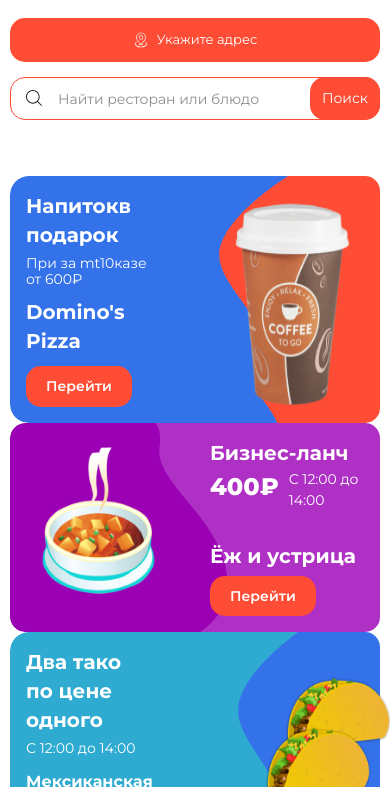
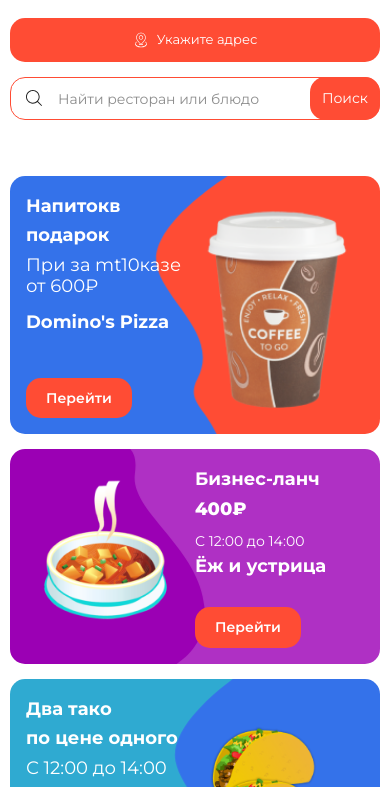
Before and after one commit to QobilovSardor/Delivery, a plain HTML site: page index.html in a window 390 px wide. Shown: the part 57-844 px from the top of the page. Drawn offline with Linux system fonts and the light colour scheme.

Commit message:
bugs 70% finshd

```diff
--- a/css/style.css
+++ b/css/style.css
@@ -180,11 +180,12 @@ svg {
 .first-products__category .first-product__content,
 .first-products__category .two-product__content,
 .first-products__category .three-product__content {
-	background-size: 100%;
 	border-radius: 15px;
 	padding: 16px;
 	height: 100%;
 	background-size: cover;
+	background-position: top center;
+	margin-bottom: 16px;
 }
 
 .first-products__category .first-product__content {
@@ -1209,6 +1210,7 @@ input::-webkit-inner-spin-button {
 footer {
 	background: rgb(242, 242, 242);
 	padding: 40px 0;
+	margin-top: 150px;
 }
 
 footer .footer-wrap {
@@ -1267,20 +1269,6 @@ footer .footer-wrap .footer-right .footer-series-title span {
 }
 
 @media (max-width: 1240px) {
-	.sorting-bar .sorting-bar__link {
-		font-size: 13px;
-	}
-
-	.sorting-bar .sorting-bar__content .media-hide__text1 {
-		display: none;
-	}
-
-	.profitable-offer .profitable-offer__info p {
-		padding-bottom: 0;
-	}
-}
-
-@media (max-width: 1240px) {
 	.header .header-location {
 		margin-left: 28px;
 		white-space: nowrap;
@@ -1295,7 +1283,41 @@ footer .footer-wrap .footer-right .footer-series-title span {
 	.header .header-language {
 		margin-right: 28px;
 	}
-}
+
+	.sorting-bar .sorting-bar__link {
+		font-size: 13px;
+	}
+
+	.sorting-bar .sorting-bar__content .media-hide__text1 {
+		display: none;
+	}
+
+	.profitable-offer .profitable-offer__info p {
+		padding-bottom: 0;
+	}
+
+	.first-products__category .first-product__box-img {
+		margin-left: 0;
+	}
+
+	.first-products__category .first-product__box-img img {
+		object-fit: contain;
+	}
+
+	.first-products__category .first-product__box {
+		margin-left: 0;
+	}
+
+	.first-product__info .mb30 {
+		margin-bottom: 0;
+	}
+
+	.first-product__box-img .three-product__content-img2,
+	.first-product__box-img .three-product__content-img1 {
+		left: 0;
+	}
+}
+
 
 @media (max-width: 992px) {
 	.header .media-hide__text {
@@ -1321,6 +1343,19 @@ footer .footer-wrap .footer-right .footer-series-title span {
 
 	.profitable-offer .profitable-offer__info p {
 		padding-bottom: 10px;
+	}
+
+	.first-products__category .first-product__info h2 {
+		font-size: 18px;
+	}
+
+	.first-products__category .first-product__info p {
+		font-size: 18px;
+	}
+
+	.first-product__info .mb30 {
+		flex-direction: column;
+		align-items: start !important;
 	}
 }
 
@@ -1924,12 +1959,12 @@ footer .footer-wrap .footer-right .footer-series-title span {
 		margin-top: 12px;
 	}
 
-	.product .domin {
+	/* .product .domin {
 		background: url(../images/backgrounds/domin-bg-2.png) no-repeat;
 		background-size: cover;
 		padding: 115px 7px 16px 7px;
 		margin-bottom: 24px;
-	}
+	} */
 
 	.product .domin .domin-title {
 		font-size: 28px;
--- a/index.html
+++ b/index.html
@@ -108,7 +108,7 @@
 			<section class="first-products__category mt30">
 				<div class="container">
 					<div class="row">
-						<div class="col-lg-4 col-md-4 col-sm-4 col-xs-4">
+						<div class="col-lg-4 col-md-4 col-sm-4 col-xs-6 col-12 mb15">
 							<div class="first-product__content df ai-center c-white">
 								<div class="first-product__box">
 									<div class="first-product__info">
@@ -127,7 +127,7 @@
 								</div>
 							</div>
 						</div>
-						<div class="col-lg-4 col-md-4 col-sm-4 col-xs-4">
+						<div class="col-lg-4 col-md-4 col-sm-4 col-xs-6 col-12 mb15">
 							<div class="two-product__content df jc-between ai-center c-white">
 								<div class="first-product__box-img">
 									<img src="images/first-product-img2.png" alt="">
@@ -149,7 +149,7 @@
 								</div>
 							</div>
 						</div>
-						<div class="col-lg-4 col-md-4 col-sm-4 col-xs-4">
+						<div class="col-lg-4 col-md-4 col-sm-4 col-xs-6 col-12 mb15">
 							<div class="three-product__content df ai-center c-white">
 								<div class="first-product__box">
 									<div class="first-product__info">
@@ -201,7 +201,8 @@
 							<li>
 								<a class="sorting-bar__link fs14 fw600 c-white df ai-center" href="#">
 									Еще
-									<svg class="ml10" width="14" height="8" viewBox="0 0 14 8" fill="none" xmlns="http://www.w3.org/2000/svg">
+									<svg class="ml10" width="14" height="8" viewBox="0 0 14 8" fill="none"
+										xmlns="http://www.w3.org/2000/svg">
 										<path d="M1 1L7 7L13 1" stroke="white" stroke-width="0.5" stroke-linecap="round" />
 									</svg>
 								</a>
@@ -217,7 +218,8 @@
 						<div class="df jc-between">
 							<div class="pr">
 								<div class="select-box df ai-center">
-									<h4 class="mr5 fs14 fw500 c-white">Доставка: <span class="select-tme media-hide__time">сейчас</span></h4>
+									<h4 class="mr5 fs14 fw500 c-white">Доставка: <span class="select-tme media-hide__time">сейчас</span>
+									</h4>
 									<svg width="14" height="8" viewBox="0 0 14 8" fill="none" xmlns="http://www.w3.org/2000/svg">
 										<path d="M1 1L7 7L13 1" stroke="white" stroke-width="0.5" stroke-linecap="round" />
 									</svg>
@@ -641,10 +643,12 @@
 					<div class="swiper mySwiper2">
 						<div class="swiper-wrapper">
 							<div class="swiper-slide">
-								<div class="profitable-offer__card df jc-between profitable-offer__card-one c-white pt20 pl20 pb20 pr10">
+								<div
+									class="profitable-offer__card df jc-between profitable-offer__card-one c-white pt20 pl20 pb20 pr10">
 									<div class="profitable-offer__info">
 										<h3 class="fw700 fs28">Счастливые часы</h3>
-										<p class="fs16 fw500 pt10 pb15">Получите <span class="fs18 fw600">скидку 20%</span><br> в будние дни с
+										<p class="fs16 fw500 pt10 pb15">Получите <span class="fs18 fw600">скидку 20%</span><br> в будние дни
+											с
 											12:00 до 17:00</p>
 									</div>
 									<div class="tac">
@@ -657,7 +661,8 @@
 								</div>
 							</div>
 							<div class="swiper-slide">
-								<div class="profitable-offer__card df jc-between profitable-offer__card-two c-white pt20 pl20 pb20 pr10">
+								<div
+									class="profitable-offer__card df jc-between profitable-offer__card-two c-white pt20 pl20 pb20 pr10">
 									<div class="profitable-offer__info">
 										<h3 class="fw700 fs28">Счастливые часы</h3>
 										<ul class="pt15 pb10">
@@ -678,7 +683,8 @@
 								</div>
 							</div>
 							<div class="swiper-slide">
-								<div class="profitable-offer__card df jc-between profitable-offer__card-three c-white pt20 pl20 pb20 pr10">
+								<div
+									class="profitable-offer__card df jc-between profitable-offer__card-three c-white pt20 pl20 pb20 pr10">
 									<div class="profitable-offer__info">
 										<h3 class="fw700 fs28">Счастливые часы</h3>
 										<ul class="pt15 pb10">
@@ -699,7 +705,8 @@
 								</div>
 							</div>
 							<div class="swiper-slide">
-								<div class="profitable-offer__card df jc-between profitable-offer__card-four c-white pt20 pl20 pb20 pr10">
+								<div
+									class="profitable-offer__card df jc-between profitable-offer__card-four c-white pt20 pl20 pb20 pr10">
 									<div class="profitable-offer__info">
 										<h3 class="fw700 fs28">Счастливые часы</h3>
 										<ul class="pt15 pb10">
--- a/js/script.js
+++ b/js/script.js
@@ -6,9 +6,9 @@ window.addEventListener('DOMContentLoaded', () => {
 			headerLanguageList = document.querySelectorAll('.header-language__box li'),
 			headerLanguageListImg = document.querySelectorAll('.header-language__box li img');
 
-			headerLaguabeBtn.addEventListener('click', () => {
-				showLanguageBox.classList.toggle('active');
-			})
+		headerLaguabeBtn.addEventListener('click', () => {
+			showLanguageBox.classList.toggle('active');
+		})
 	} catch (error) {
 		console.log(error);
 	}
```
Also changed, not shown: products.html (+2 -1 lines), 1 other file.
